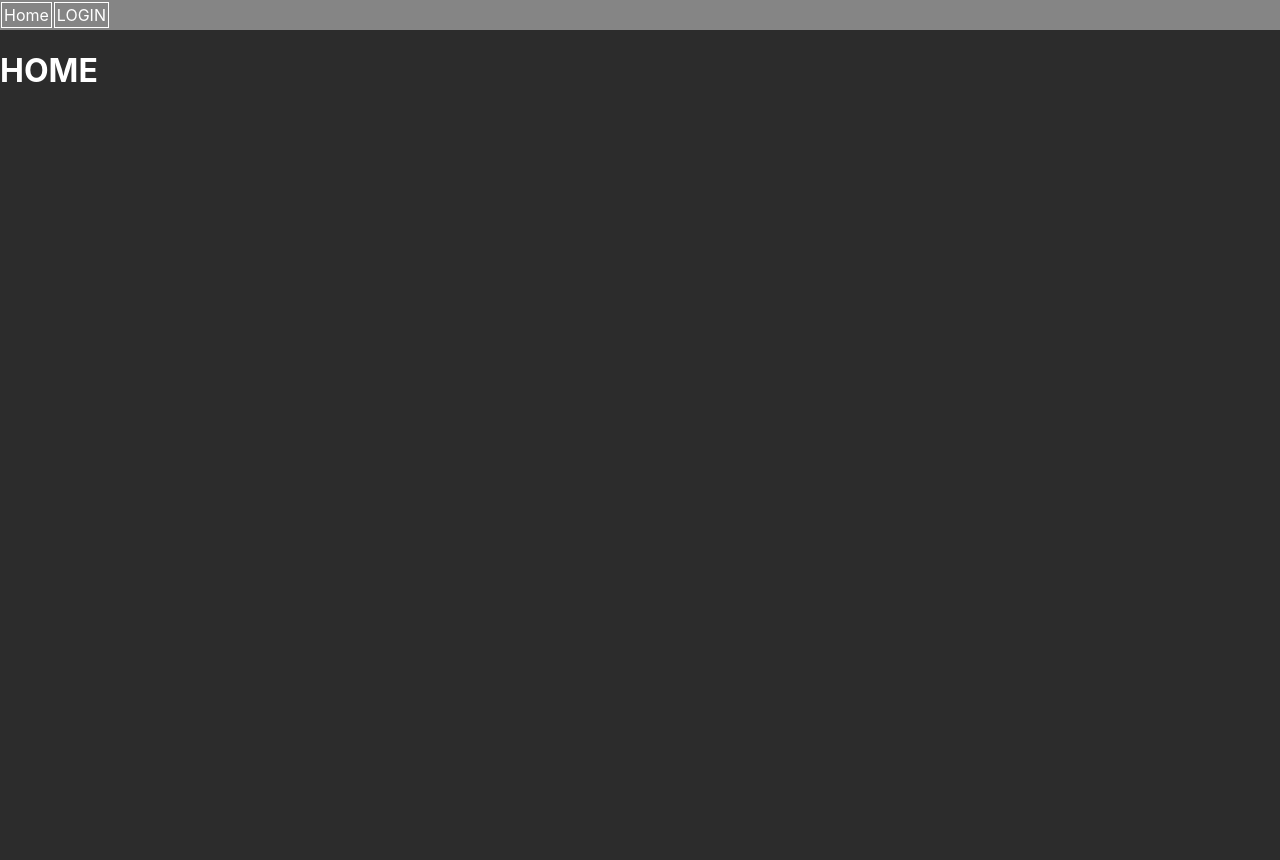
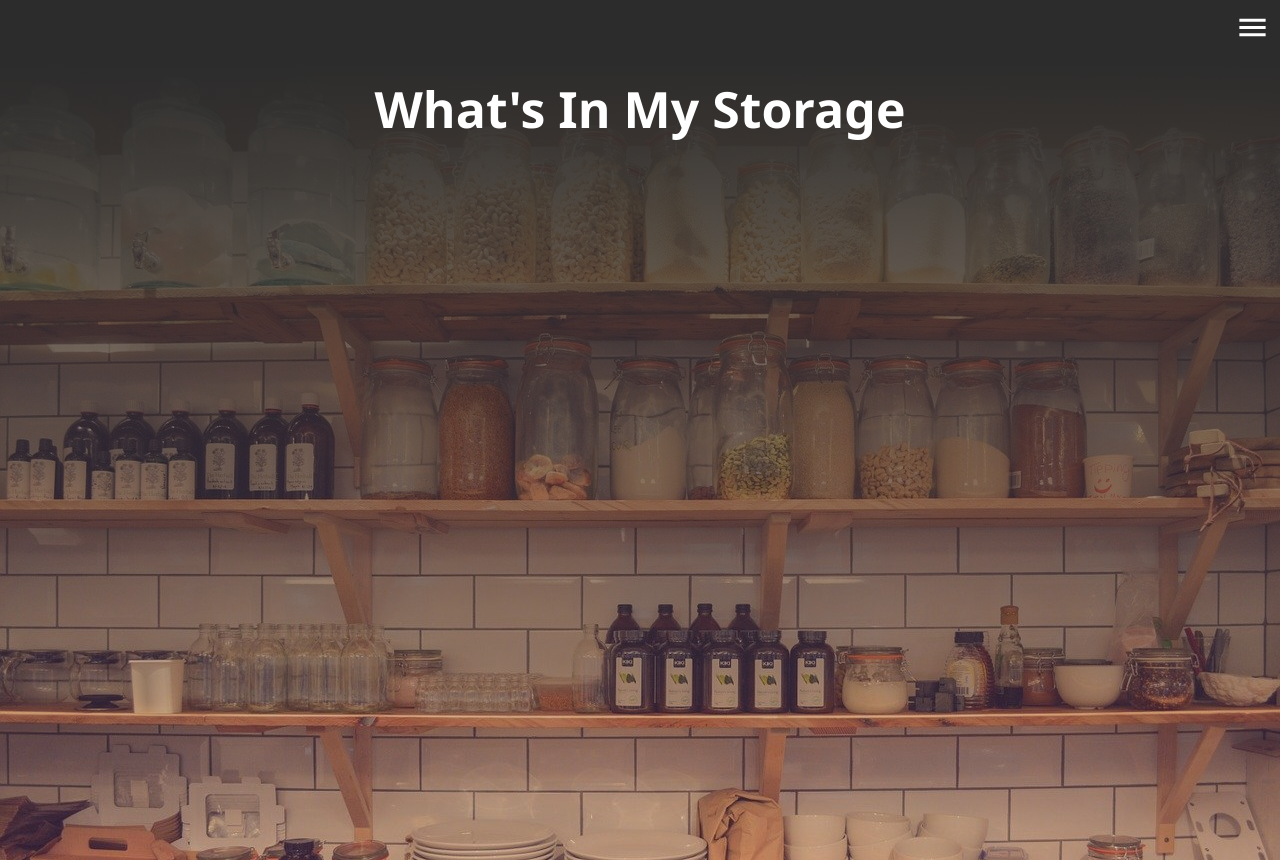
Before and after one commit to MannyJo/manny-mgmt, a React (Create React App) app: page /home in a window 1280 px wide. Before the commit the page ends 800 px from the top, so only its background shows below. Built offline with nearby package versions, Linux system fonts and the light colour scheme.

Commit message:
Add navigation button and navigation page and some css on main page

```diff
--- a/src/components/App/App.js
+++ b/src/components/App/App.js
@@ -1,4 +1,4 @@
-import React from 'react';
+import React, { useState } from 'react';
 import {
     BrowserRouter as Router,
     Switch,
@@ -6,18 +6,28 @@ import {
     Redirect
 } from 'react-router-dom';
 import Home from '../Home/Home';
-import Nav from '../Nav/Nav';
 import Storage from '../Storage/Storage';
 import Food from '../Food/Food';
 import MyPage from '../MyPage/MyPage';
 import Login from '../Login/Login';
 import Error from '../Error/Error';
 import ProtectedRoute from '../ProtectedRoute/ProtectedRoute';
+import NavBar from '../Nav/NavBar';
+import NavPage from '../Nav/NavPage';
 
 const App = () => {
+    const [ hidden, setHidden ] = useState(true);
+
     return (
         <Router>
-            <Nav />
+            <NavBar
+                hidden={hidden}
+                setHidden={setHidden}
+            />
+            <NavPage
+                hidden={hidden}
+                setHidden={setHidden}
+            />
             <Switch>
                 <Redirect exact from="/" to="/home" />
                 <Route path="/home" component={Home} exact />
--- a/src/components/Home/Home.js
+++ b/src/components/Home/Home.js
@@ -2,23 +2,31 @@ import React, { useEffect } from 'react';
 import { connect } from 'react-redux';
 
 const Home = props => {
-    const userInfo = props.userInfo;
+    const {
+        userInfo,
+        auth,
+    } = props;
 
     useEffect(() => {
         document.title = 'Home';
-        console.log(userInfo);
     });
 
+    const getUserName = username => username.split('@')[0];
+
     return (
-        <div>
-            <h1>HOME</h1>
-            <h2 hidden={userInfo.id ? false : true}>Hello, {userInfo.username}.</h2>
+        <div className="background">
+            <div className="title">What's In My Storage</div>
+            <div hidden={auth ? false : true}>
+                <div className="homeWelcome">Welcome,</div>
+                <div className="homeName">{getUserName(userInfo.username)}</div>
+            </div>
         </div>
     );
 }
 
 const mapStateToProps = (state) => ({
-    userInfo: state.userInfo
+    userInfo: state.userInfo,
+    auth: state.axiosConfig.headers.Authorization,
 })
 
 export default connect(mapStateToProps)(Home);
--- a/src/components/Nav/Nav.js
+++ /dev/null
@@ -1,37 +0,0 @@
-import React from 'react';
-import {
-    Link
-} from 'react-router-dom';
-import { connect } from 'react-redux';
-
-const Nav = props => {
-    let auth = props.auth;
-
-    const logout = () => {
-        props.dispatch({ type: 'UNSET_USERINFO' });
-        props.dispatch({ type: 'LOGOUT' });
-    }
-
-    return (
-        <nav className="navigation">
-            <Link to="/">Home</Link>
-            {
-                auth !== '' ?
-                <>
-                    <Link to="/storage">Storage</Link>
-                    <Link to="/mypage">My Page</Link>
-                </>
-                : null
-            }
-            <Link to={auth ? '/home' : '/login'} onClick={auth ? logout : null}>
-                {auth ? 'LOGOUT' : 'LOGIN'}
-            </Link>
-        </nav>
-    );
-}
-
-const mapStateToProps = (state) => ({
-    auth: state.axiosConfig.headers.Authorization,
-})
-
-export default connect(mapStateToProps)(Nav);
--- /dev/null
+++ b/src/components/Nav/NavBar.js
@@ -0,0 +1,19 @@
+import React from 'react';
+import Menu from '@material-ui/icons/Menu';
+
+const NavBar = props => {
+    const {
+        hidden,
+        setHidden
+    } = props;
+
+    return (
+        <nav className="navBar">
+            <div onClick={() => setHidden(!hidden)} className="navButton">
+                <Menu fontSize="large" />
+            </div>
+        </nav>
+    );
+}
+
+export default NavBar;
--- /dev/null
+++ b/src/components/Nav/NavPage.js
@@ -0,0 +1,65 @@
+import React from 'react';
+import { connect } from 'react-redux';
+import {
+    Link
+} from 'react-router-dom';
+
+const NavPage = props => {
+    let {
+        userInfo,
+        auth,
+        hidden,
+        setHidden
+    } = props;
+
+    const logout = () => {
+        props.dispatch({ type: 'UNSET_USERINFO' });
+        props.dispatch({ type: 'LOGOUT' });
+    }
+
+    const closeNav = stat => () => {
+        if(stat === 'login' && auth) {
+            logout();
+        }
+        setHidden(!hidden);
+    };
+
+    return (
+        <div className={"navPage " + (hidden ? "hidden" : "")}>
+            <div className="navContent">
+                <div className="navTitle">
+                {
+                    auth ? userInfo.username.split('@')[0] : "Please Login"
+                }
+                </div>
+                <div>
+                    <Link to="/" onClick={closeNav('')}>Home</Link>
+                </div>
+                {
+                    auth !== '' ?
+                    <>
+                        <div>
+                            <Link to="/storage" onClick={closeNav('')}>Storage</Link>
+                        </div>
+                        <div>
+                            <Link to="/mypage" onClick={closeNav('')}>My Page</Link>
+                        </div>
+                    </>
+                    : null
+                }
+                <div className="navLogin">
+                    <Link to={auth ? '/home' : '/login'} onClick={closeNav('login')}>
+                        {auth ? 'Logout' : 'Login'}
+                    </Link>
+                </div>
+            </div>
+        </div>
+    );
+}
+
+const mapStateToProps = (state) => ({
+    auth: state.axiosConfig.headers.Authorization,
+    userInfo: state.userInfo,
+})
+
+export default connect(mapStateToProps)(NavPage);
--- /dev/null
+++ b/src/styles/_Home.scss
@@ -0,0 +1,29 @@
+.background {
+    width: 100vw;
+    height: 100vh;
+
+    background: linear-gradient(rgba(44, 44, 44, 1), rgba(255, 0, 0, 0.1)), url('../img/shelf.jpg');
+    background-size: cover;
+    background-repeat: no-repeat;
+    background-position: left right;
+
+    .title {
+        font-size: 50px;
+        text-align: center;
+        font-weight: 900;
+        margin-top: 60px;
+        padding: 15px;
+    }
+
+    .homeWelcome {
+        font-size: 40px;
+        text-align: center;
+        font-weight: 900;
+        padding: 15px;
+    }
+
+    .homeName {
+        font-size: 30px;
+        text-align: center;
+    }
+}
--- a/src/styles/_Nav.scss
+++ b/src/styles/_Nav.scss
@@ -1,13 +1,63 @@
-.navigation {
-    position: sticky;
+.navBar {
+    position: fixed;
     top: 0;
-    background-color: lighten($color: #525252, $amount: 20%);
+    margin: 0;
+    padding: 0;
     line-height: 30px;
+    z-index: 2;
 
-    a {
-        color: white;
-        border: 1px solid white;
-        margin: 1px;
-        padding: 2px;
+    .navButton {
+        position: fixed;
+        right: 0;
+
+        padding-right: 10px;
+        padding-top: 10px;
     }
 }
+
+.navPage {
+    position: fixed;
+
+    background-color: rgba(44, 44, 44, 1);
+
+    width: 100vw;
+    height: 100vh;
+
+    top: 0;
+    left: 0;
+
+    // overflow-x: hidden;
+
+    text-align: center;
+
+    &.hidden {
+        display: none;
+    }
+
+    .navContent {
+        position: relative;
+        top: 10%;
+        width: 100%;
+
+        .navTitle {
+            font-size: 40px;
+            text-align: center;
+            font-weight: bold;
+            margin-bottom: 30px;
+        }
+
+        .navLogin {
+            margin-top: 30px;
+        }
+
+        a {
+            text-decoration: none;
+            color: darken(white, 30%);
+            font-size: 30px;
+
+            &:hover {
+                color: white;
+            }
+        }
+    }
+}
--- a/src/styles/style.scss
+++ b/src/styles/style.scss
@@ -2,10 +2,11 @@
 @import "./Nav";
 @import "./Storage";
 @import "./Food";
+@import "./Home";
 
 body {
     margin: 0;
-    font-family: -apple-system, BlinkMacSystemFont, 'Segoe UI', 'Roboto', 'Oxygen',
+    font-family: 'Segoe UI', 'Roboto', 'Oxygen',
       'Ubuntu', 'Cantarell', 'Fira Sans', 'Droid Sans', 'Helvetica Neue',
       sans-serif;
     -webkit-font-smoothing: antialiased;
```
Also changed, not shown: src/img/shelf.jpg (added).
